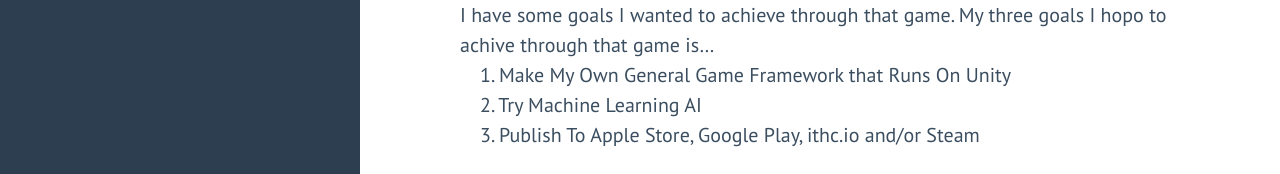
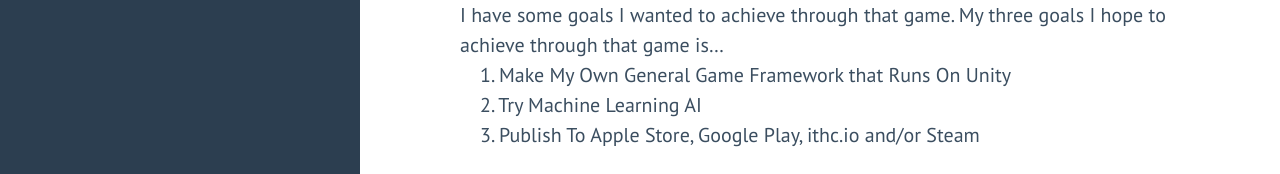
Before and after one commit to soarcreator/soarcreator.github.io, a Jekyll site: the page built from _posts/2018-05-06-encampment-game-with-unity-day-one.markdown, in a window 1280 px wide and 1260 px high. Shown: the part 700-874 px from the top of the window. Built offline with Jekyll 4.4.1, drawn with Linux system fonts in a browser that asks for light colours.

Commit message:
Spelling miss on #1

```diff
--- a/_posts/2018-05-06-encampment-game-with-unity-day-one.markdown
+++ b/_posts/2018-05-06-encampment-game-with-unity-day-one.markdown
@@ -9,7 +9,7 @@ I have been developing the encampment game since yesterday.
 The reason I am making that game is one of my favorite flash game which I was playing in my childhood is no longer working properly for some reason. That's because that game is too old, or my operation system is OS X. Therefore, I am going to make the same kind of game to play it again and share my joyful experience with all people.
 
 I have some goals I wanted to achieve through that game.
-My three goals I hopo to achive through that game is...<br>
+My three goals I hope to achieve through that game is...<br>
 &emsp;1. Make My Own General Game Framework that Runs On Unity<br>
 &emsp;2. Try Machine Learning AI<br>
 &emsp;3. Publish To Apple Store, Google Play, ithc.io and/or Steam<br>
```
